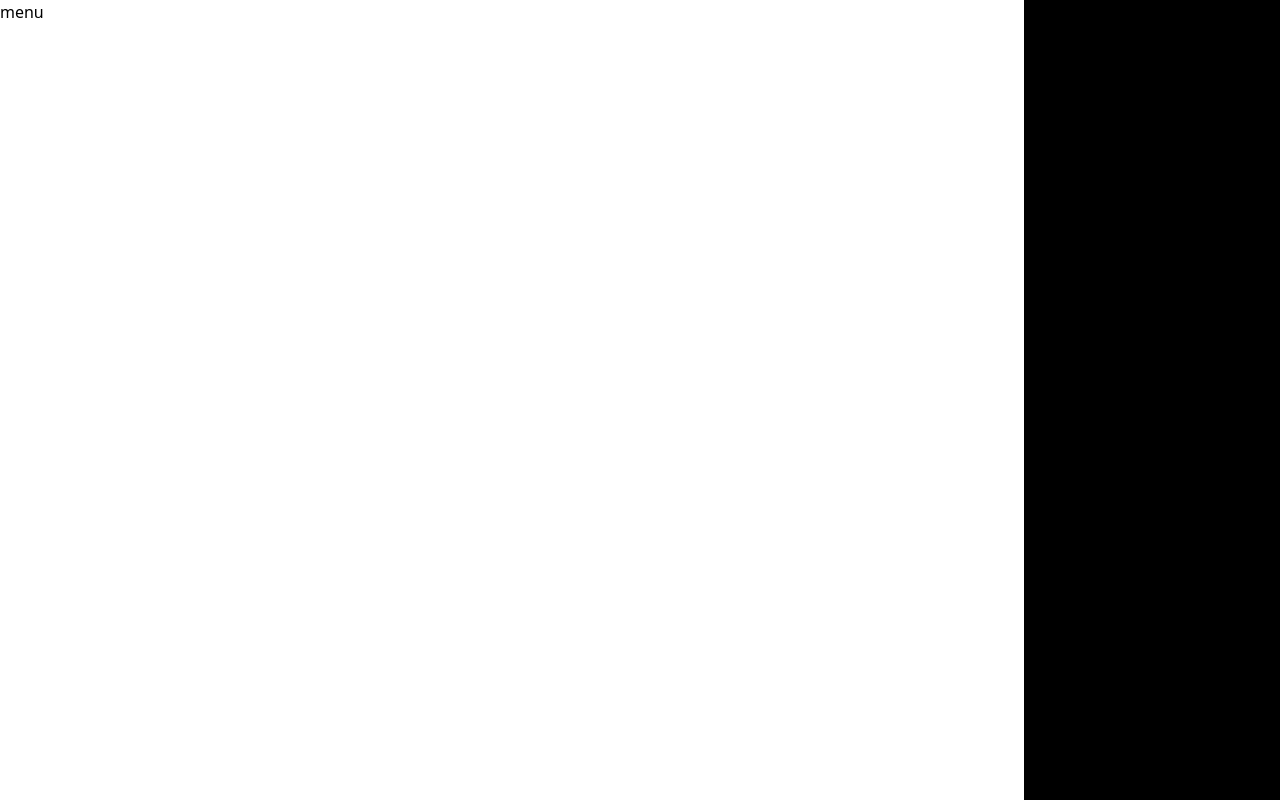
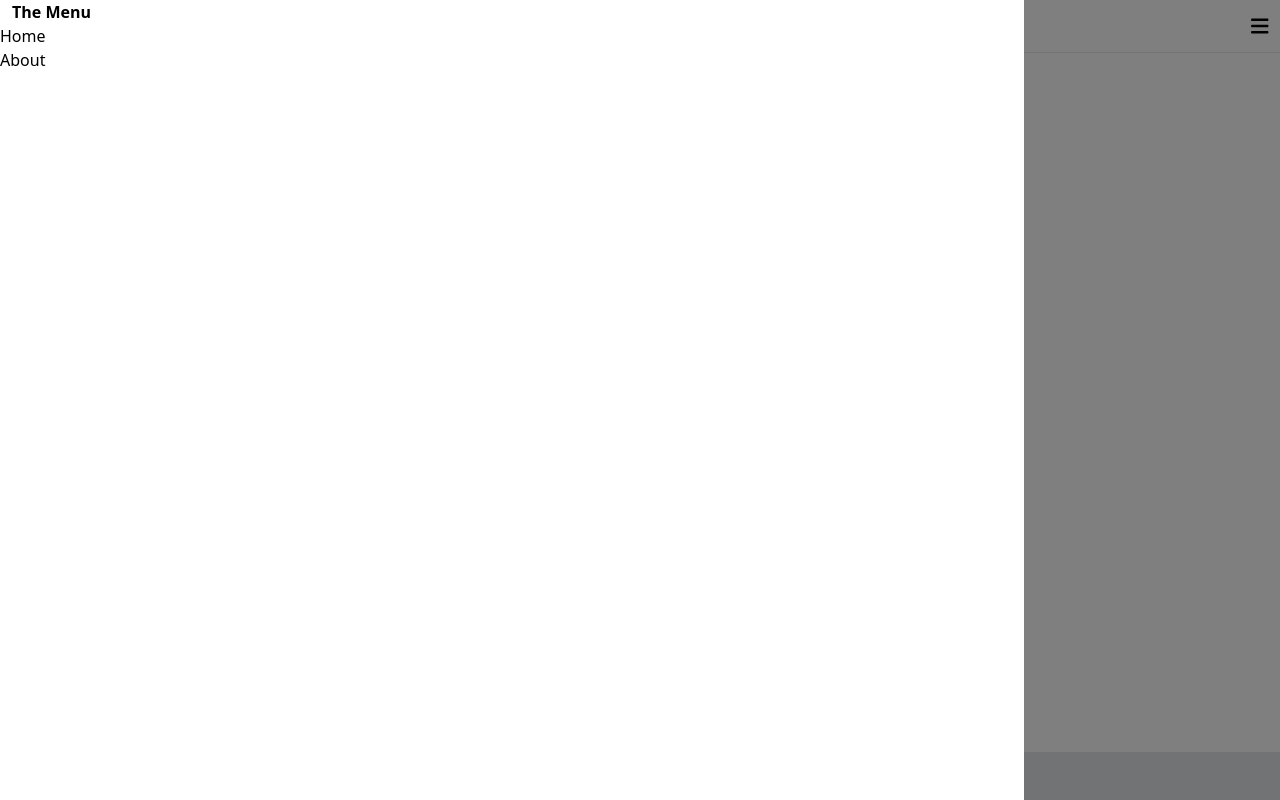
Before and after one commit to RohitPatel1122/my-app, a React (Create React App) app: page / in a window 1280 px wide. Both pictures are taken after a click on the icon 1259 px from the left and 25 px from the top of the page. Built offline with nearby package versions, Linux system fonts and the light colour scheme.

Commit message:
added react-spring for animation

```diff
--- a/package.json
+++ b/package.json
@@ -16,6 +16,7 @@
     "react": "^18.2.0",
     "react-dom": "^18.2.0",
     "react-scripts": "5.0.1",
+    "react-spring": "^9.5.1",
     "tailwindcss": "^3.1.6",
     "web-vitals": "^2.1.4"
   },
--- a/src/Components/Navigation.js
+++ b/src/Components/Navigation.js
@@ -1,32 +1,58 @@
 import React, { useState } from "react";
-import {FontAwesomeIcon} from "@fortawesome/react-fontawesome";
-import {faBars} from "@fortawesome/free-solid-svg-icons";
+import { FontAwesomeIcon } from "@fortawesome/react-fontawesome";
+import { faBars } from "@fortawesome/free-solid-svg-icons";
+import { useTransition, animated } from 'react-spring';
 
-function Navigation (){
+function Navigation() {
     const [showMenu, setShowMenu] = useState(false);
-    let menu;
-    let menuMask;
-    if(showMenu){
-        menu =
-        <div className="fixed bg-white top-0 left-0 h-full w-4/5 z-50">
-            menu
-        </div>
-        menuMask =
-        <div className="fixed bg-black  top-0 left-0 h-full w-full z-50"
-                onClick={()=>setShowMenu(false)}>
-            menu
-        </div>
-    }
+
+    const masktransitions = useTransition(showMenu, {
+        from: { position: 'absolute', opacity: 0 },
+        enter: { opacity: 1 },
+        leave: { opacity: 0 },
+    })
+
+    const menutransitions = useTransition(showMenu, {
+        from: { opacity: 0, transform: 'translateX(-100%)' },
+        enter: { opacity: 1, transform: 'translateX(0%)' },
+        leave: { opacity: 0, transform: 'translateX(-100%)' },
+    })
+
     return (
         <span>
             <nav className="text-xl">
                 <FontAwesomeIcon
                     icon={faBars}
-                    onClick={()=>setShowMenu(!showMenu)}/>
+                    onClick={() => setShowMenu(!showMenu)} />
             </nav>
-            {menuMask}
-            {menu}
+            {
+                masktransitions(
+                    (styles, item) => item &&
+                        <animated.div
+                            style={styles}
+                            className="fixed bg-black-t-50  top-0 left-0 h-full w-full z-50"
+                            onClick={() => setShowMenu(false)}
+                        >
+                        </animated.div>
+                )
+            }
 
+            {
+                menutransitions(
+                    (styles, item) => item &&
+                        <animated.div
+                            style={styles}
+                            className="fixed bg-white top-0 left-0 h-full w-4/5 z-50"
+                            onClick={() => setShowMenu(false)}
+                        >
+                            <span className="font-bold p-3">The Menu</span>
+                            <ul>
+                                <li>Home</li>
+                                <li>About</li>
+                            </ul>
+                        </animated.div>
+                )
+            }
         </span>
     )
 }
```
Also changed, not shown: 1 other file (tests, documents, lock files or other folders).
